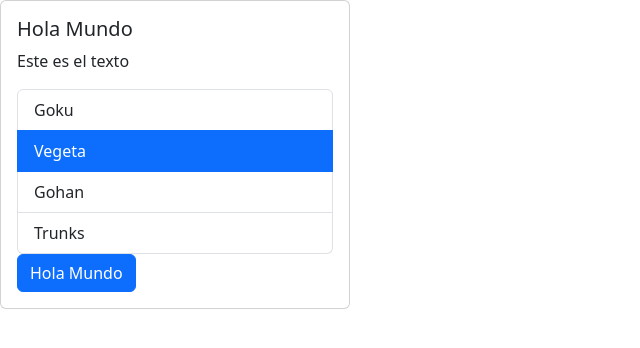
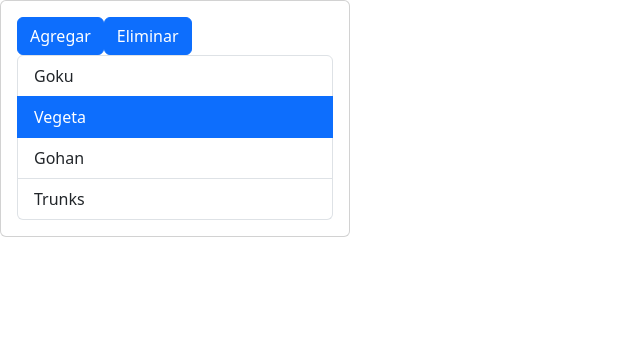
Before and after one commit to Omar870503/react-app, a React (Vite) app: page / in a window 1280 px wide. Shown: the top 348 px of the page, without its empty margins (0-640 px from the left). Built offline with nearby package versions, Linux system fonts and the light colour scheme.

Commit message:
Agregando cambios en carpeta components

```diff
--- a/src/App.tsx
+++ b/src/App.tsx
@@ -4,6 +4,8 @@
 import { useState } from "react";
 
 function App() {
+  const [data, setData] = useState(["Goku", "Vegeta", "Gohan", "Trunks"]);
+  /*
   const [isLoading, setIsLoading] = useState(false);
   const handleClick = () => setIsLoading(!isLoading);
 
@@ -25,6 +27,18 @@
       </Button>
     </Card>
   );
+  */
+
+  //A partir de aca es para un ejercicio donde tengo que agregar elementos a una lista
+  const addMinion = () => setData([...data, "Minion"]);
+  const delMinion = () => setData(data.slice(0, -1));
+  return (
+    <Card>
+      <Button onClick={addMinion}>Agregar</Button>
+      <Button onClick={delMinion}>Eliminar</Button>
+      <List data={data} />
+    </Card>
+  );
 }
 
 export default App;
--- a/src/components/Button.tsx
+++ b/src/components/Button.tsx
@@ -2,7 +2,7 @@
 
 type Props = {
   children: ReactNode;
-  isLoading: boolean;
+  isLoading?: boolean;
   onClick: () => void;
 };
 
```
